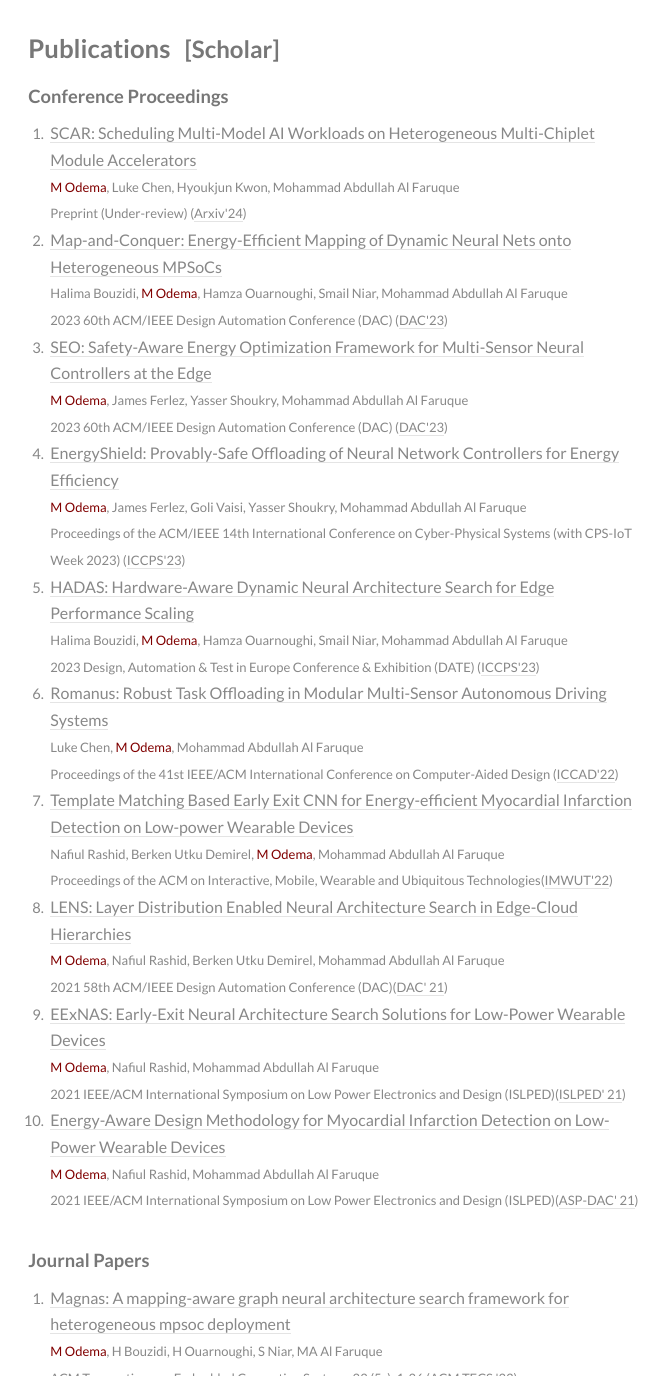
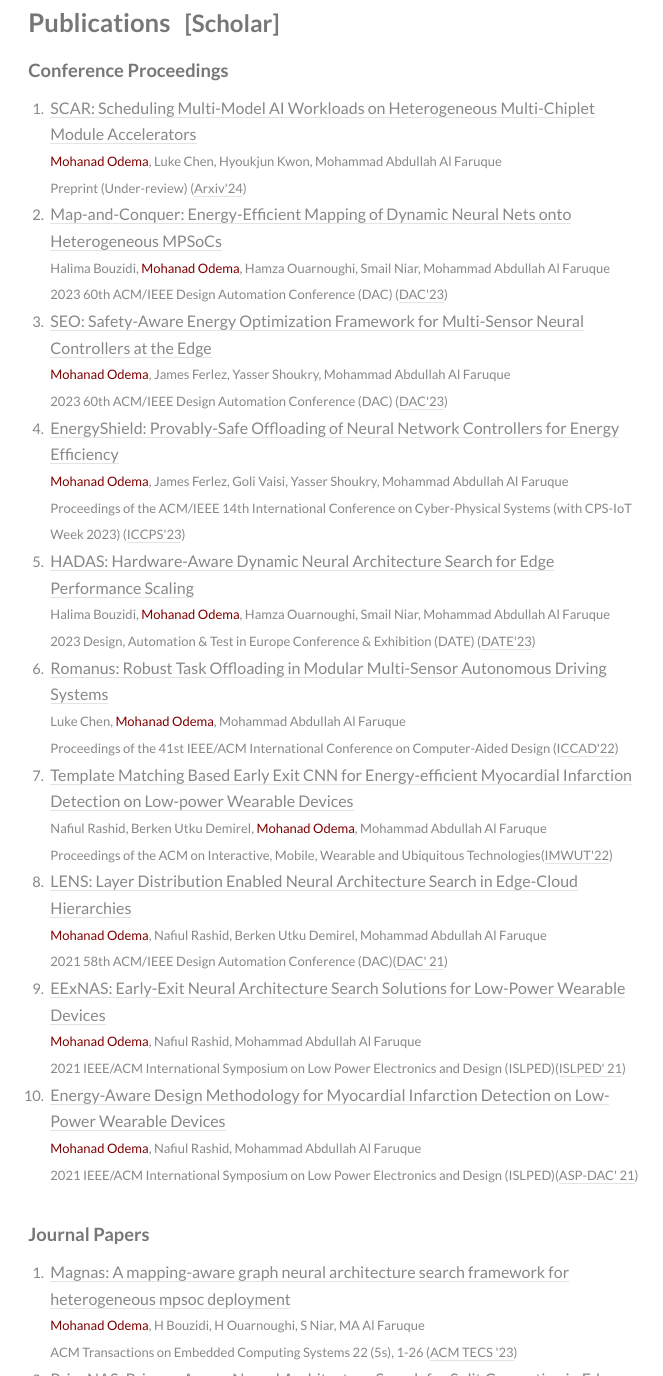
Before and after one commit to MohanadOdema/mohanadodema.github.io, a plain HTML site: page index.html in a window 1280 px wide. Shown: the part 1424-2800 px from the top of the page, without its empty margins (157-820 px from the left). Drawn offline with Linux system fonts and the light colour scheme; a web font is replaced by a local one.

Commit message:
small fixes

```diff
--- a/index.html
+++ b/index.html
@@ -52,9 +52,9 @@
 									</header>
 									<p>
 
-                                    I'm a Ph.D. candidate at the University of California Irvine with broad research interests in areas relating to machine learning, efficiency, and HW/SW co-design for AI models and systems.
-                                    I have hands-on expertise working on cross-layer optimizations from the machine learning algorithmic level down to the underlying computing architecture.
-                                    Under this umbrella, I've worked on research projects spanning the following themes: Edge-AI, model compression, representation learning, generative AI, computer vision, autonomous vehicles, knowledge distillation, AutoML,  Neural Architecture Search, distributed computing, HW/SW co-design, SoCs, 2.5D chiplets technology, hardware acceleration, model parallelization, compiler optimizations.
+                                    I'm a Ph.D. candidate at the University of California Irvine. My research interests lie in areas relating to machine learning, efficiency, and HW/SW co-design for AI models and systems.
+                                    I have hands-on expertise working on optimizations across multiple layers of abstraction, from the machine learning algorithmic level down to the underlying computing architecture. <br>
+                                    Keywords from my projects include: Edge-AI, model compression, representation learning, generative AI, computer vision, autonomous vehicles, knowledge distillation, AutoML, Neural Architecture Search, distributed computing, HW/SW co-design, SoCs, 2.5D chiplets technology, hardware acceleration, model parallelization, compiler optimizations.
                                     </p>
 
 
@@ -88,7 +88,7 @@
 
 								<h3>Education</h3>
 									<p><img src="./images/logos/uci.jfif" alt="University of California Irvine logo" width="8%" style="float:left;margin-right:1em"><b>Ph.D., Computer Engineering (2019-2024)</b> <br> University of California, Irvine<br>
-									Advisor: <a href="https://aicps.eng.uci.edu/" target="_blank">Professor Mohammad Al Faruque</a><br>
+									<!-- Advisor: <a href="https://aicps.eng.uci.edu/" target="_blank">Professor Mohammad Al Faruque</a><br> -->
 									<!-- Dissertation: <a href="https://dataspace.princeton.edu/handle/88435/dsp01j9602354g" target="_blank">Resource-Efficient Management of Large-Scale Public Cloud Systems</a> -->
 									</p>
 
@@ -112,7 +112,7 @@
 									<ol>
                                         <li>
                                             <font size="3vw"><a href="https://dl.acm.org/doi/full/10.1145/3609386" target="_blank">SCAR: Scheduling Multi-Model AI Workloads on Heterogeneous Multi-Chiplet Module Accelerators</a></font><br>
-                                            <font size="2vw"> <font color="Maroon">M Odema</font>, Luke Chen, Hyoukjun Kwon, Mohammad Abdullah Al Faruque</font><br>
+                                            <font size="2vw"> <font color="Maroon">Mohanad Odema</font>, Luke Chen, Hyoukjun Kwon, Mohammad Abdullah Al Faruque</font><br>
                                             <font size="2vw">Preprint (Under-review) (<a href="https://arxiv.org/abs/2405.00790">Arxiv'24</a>)</font>
                                             <!-- <br>
 											<a class="github-button" href="https://github.com/ubc-cirrus-lab/parrotfish" data-icon="octicon-star" data-show-count="true">Star</a>&nbsp;&nbsp;
@@ -121,7 +121,7 @@
                                         </li>
                                         <li>
                                             <font size="3vw"><a href="https://dl.acm.org/doi/full/10.1145/3609386" target="_blank">Map-and-Conquer: Energy-Efficient Mapping of Dynamic Neural Nets onto Heterogeneous MPSoCs</a></font><br>
-                                            <font size="2vw"> Halima Bouzidi, <font color="Maroon">M Odema</font>, Hamza Ouarnoughi, Smail Niar, Mohammad Abdullah Al Faruque</font><br>
+                                            <font size="2vw"> Halima Bouzidi, <font color="Maroon">Mohanad Odema</font>, Hamza Ouarnoughi, Smail Niar, Mohammad Abdullah Al Faruque</font><br>
                                             <font size="2vw">2023 60th ACM/IEEE Design Automation Conference (DAC) (<a href="https://ieeexplore.ieee.org/abstract/document/10247722">DAC'23</a>)</font>
                                             <!-- <br>
 											<a class="github-button" href="https://github.com/ubc-cirrus-lab/parrotfish" data-icon="octicon-star" data-show-count="true">Star</a>&nbsp;&nbsp;
@@ -130,7 +130,7 @@
                                         </li>
                                         <li>
                                             <font size="3vw"><a href="https://ieeexplore.ieee.org/abstract/document/10247751" target="_blank">SEO: Safety-Aware Energy Optimization Framework for Multi-Sensor Neural Controllers at the Edge</a></font><br>
-                                            <font size="2vw"><font color="Maroon">M Odema</font>, James Ferlez, Yasser Shoukry, Mohammad Abdullah Al Faruque</font><br>
+                                            <font size="2vw"><font color="Maroon">Mohanad Odema</font>, James Ferlez, Yasser Shoukry, Mohammad Abdullah Al Faruque</font><br>
                                             <font size="2vw">2023 60th ACM/IEEE Design Automation Conference (DAC) (<a href="https://ieeexplore.ieee.org/abstract/document/10247751">DAC'23</a>)</font>
                                             <!-- <br>
 											<a class="github-button" href="https://github.com/ubc-cirrus-lab/parrotfish" data-icon="octicon-star" data-show-count="true">Star</a>&nbsp;&nbsp;
@@ -139,7 +139,7 @@
                                         </li>
                                         <li>
                                             <font size="3vw"><a href="https://dl.acm.org/doi/abs/10.1145/3576841.3585935" target="_blank">EnergyShield: Provably-Safe Offloading of Neural Network Controllers for Energy Efficiency</a></font><br>
-                                            <font size="2vw"><font color="Maroon">M Odema</font>, James Ferlez, Goli Vaisi, Yasser Shoukry, Mohammad Abdullah Al Faruque</font><br>
+                                            <font size="2vw"><font color="Maroon">Mohanad Odema</font>, James Ferlez, Goli Vaisi, Yasser Shoukry, Mohammad Abdullah Al Faruque</font><br>
                                             <font size="2vw">Proceedings of the ACM/IEEE 14th International Conference on Cyber-Physical Systems (with CPS-IoT Week 2023) (<a href="https://dl.acm.org/doi/abs/10.1145/3576841.3585935">ICCPS'23</a>)</font>
                                             <!-- <br>
 											<a class="github-button" href="https://github.com/ubc-cirrus-lab/parrotfish" data-icon="octicon-star" data-show-count="true">Star</a>&nbsp;&nbsp;
@@ -148,8 +148,8 @@
                                         </li>
                                         <li>
                                             <font size="3vw"><a href="https://ieeexplore.ieee.org/abstract/document/10137095" target="_blank">HADAS: Hardware-Aware Dynamic Neural Architecture Search for Edge Performance Scaling</a></font><br>
-                                            <font size="2vw">Halima Bouzidi, <font color="Maroon">M Odema</font>, Hamza Ouarnoughi, Smail Niar, Mohammad Abdullah Al Faruque</font><br>
-                                            <font size="2vw">2023 Design, Automation & Test in Europe Conference & Exhibition (DATE) (<a href="https://ieeexplore.ieee.org/abstract/document/10137095">ICCPS'23</a>)</font>
+                                            <font size="2vw">Halima Bouzidi, <font color="Maroon">Mohanad Odema</font>, Hamza Ouarnoughi, Smail Niar, Mohammad Abdullah Al Faruque</font><br>
+                                            <font size="2vw">2023 Design, Automation & Test in Europe Conference & Exhibition (DATE) (<a href="https://ieeexplore.ieee.org/abstract/document/10137095">DATE'23</a>)</font>
                                             <!-- <br>
 											<a class="github-button" href="https://github.com/ubc-cirrus-lab/parrotfish" data-icon="octicon-star" data-show-count="true">Star</a>&nbsp;&nbsp;
 											<a class="github-button" href="https://github.com/ubc-cirrus-lab/parrotfish/fork" data-icon="octicon-repo-forked" data-show-count="true">Fork</a>&nbsp;&nbsp;
@@ -157,7 +157,7 @@
                                         </li>
                                         <li>
                                             <font size="3vw"><a href="https://dl.acm.org/doi/abs/10.1145/3508352.3549356" target="_blank">Romanus: Robust Task Offloading in Modular Multi-Sensor Autonomous Driving Systems</a></font><br>
-                                            <font size="2vw">Luke Chen, <font color="Maroon">M Odema</font>, Mohammad Abdullah Al Faruque</font><br>
+                                            <font size="2vw">Luke Chen, <font color="Maroon">Mohanad Odema</font>, Mohammad Abdullah Al Faruque</font><br>
                                             <font size="2vw">Proceedings of the 41st IEEE/ACM International Conference on Computer-Aided Design (<a href="https://dl.acm.org/doi/abs/10.1145/3508352.3549356">ICCAD'22</a>)</font>
                                             <!-- <br>
 											<a class="github-button" href="https://github.com/ubc-cirrus-lab/parrotfish" data-icon="octicon-star" data-show-count="true">Star</a>&nbsp;&nbsp;
@@ -166,7 +166,7 @@
                                         </li>
                                         <li>
                                             <font size="3vw"><a href="https://dl.acm.org/doi/abs/10.1145/3534580" target="_blank">Template Matching Based Early Exit CNN for Energy-efficient Myocardial Infarction Detection on Low-power Wearable Devices</a></font><br>
-                                            <font size="2vw">Nafiul Rashid, Berken Utku Demirel, <font color="Maroon">M Odema</font>, Mohammad Abdullah Al Faruque</font><br>
+                                            <font size="2vw">Nafiul Rashid, Berken Utku Demirel, <font color="Maroon">Mohanad Odema</font>, Mohammad Abdullah Al Faruque</font><br>
                                             <font size="2vw">Proceedings of the ACM on Interactive, Mobile, Wearable and Ubiquitous Technologies(<a href="https://dl.acm.org/doi/abs/10.1145/3534580">IMWUT'22</a>)</font>
                                             <!-- <br>
 											<a class="github-button" href="https://github.com/ubc-cirrus-lab/parrotfish" data-icon="octicon-star" data-show-count="true">Star</a>&nbsp;&nbsp;
@@ -175,7 +175,7 @@
                                         </li>
                                         <li>
                                             <font size="3vw"><a href="https://ieeexplore.ieee.org/abstract/document/9586259" target="_blank">LENS: Layer Distribution Enabled Neural Architecture Search in Edge-Cloud Hierarchies</a></font><br>
-                                            <font size="2vw"><font color="Maroon">M Odema</font>, Nafiul Rashid, Berken Utku Demirel, Mohammad Abdullah Al Faruque</font><br>
+                                            <font size="2vw"><font color="Maroon">Mohanad Odema</font>, Nafiul Rashid, Berken Utku Demirel, Mohammad Abdullah Al Faruque</font><br>
                                             <font size="2vw">2021 58th ACM/IEEE Design Automation Conference (DAC)(<a href="https://ieeexplore.ieee.org/abstract/document/9586259">DAC' 21</a>)</font>
                                             <!-- <br>
 											<a class="github-button" href="https://github.com/ubc-cirrus-lab/parrotfish" data-icon="octicon-star" data-show-count="true">Star</a>&nbsp;&nbsp;
@@ -184,7 +184,7 @@
                                         </li>
                                         <li>
                                             <font size="3vw"><a href="https://ieeexplore.ieee.org/abstract/document/9502503" target="_blank">EExNAS: Early-Exit Neural Architecture Search Solutions for Low-Power Wearable Devices</a></font><br>
-                                            <font size="2vw"><font color="Maroon">M Odema</font>, Nafiul Rashid, Mohammad Abdullah Al Faruque</font><br>
+                                            <font size="2vw"><font color="Maroon">Mohanad Odema</font>, Nafiul Rashid, Mohammad Abdullah Al Faruque</font><br>
                                             <font size="2vw">2021 IEEE/ACM International Symposium on Low Power Electronics and Design (ISLPED)(<a href="https://ieeexplore.ieee.org/abstract/document/9502503">ISLPED' 21</a>)</font>
                                             <!-- <br>
 											<a class="github-button" href="https://github.com/ubc-cirrus-lab/parrotfish" data-icon="octicon-star" data-show-count="true">Star</a>&nbsp;&nbsp;
@@ -193,7 +193,7 @@
                                         </li>
                                         <li>
                                             <font size="3vw"><a href="https://dl.acm.org/doi/abs/10.1145/3394885.3431513" target="_blank">Energy-Aware Design Methodology for Myocardial Infarction Detection on Low-Power Wearable Devices</a></font><br>
-                                            <font size="2vw"><font color="Maroon">M Odema</font>, Nafiul Rashid, Mohammad Abdullah Al Faruque</font><br>
+                                            <font size="2vw"><font color="Maroon">Mohanad Odema</font>, Nafiul Rashid, Mohammad Abdullah Al Faruque</font><br>
                                             <font size="2vw">2021 IEEE/ACM International Symposium on Low Power Electronics and Design (ISLPED)(<a href="https://dl.acm.org/doi/abs/10.1145/3394885.3431513">ASP-DAC' 21</a>)</font>
                                             <!-- <br>
 											<a class="github-button" href="https://github.com/ubc-cirrus-lab/parrotfish" data-icon="octicon-star" data-show-count="true">Star</a>&nbsp;&nbsp;
@@ -208,7 +208,7 @@
 									<ol>
                                         <li>
                                             <font size="3vw"><a href="https://dl.acm.org/doi/full/10.1145/3609386" target="_blank">Magnas: A mapping-aware graph neural architecture search framework for heterogeneous mpsoc deployment</a></font><br>
-                                            <font size="2vw"> <font color="Maroon">M Odema</font>, H Bouzidi, H Ouarnoughi, S Niar, MA Al Faruque</font><br>
+                                            <font size="2vw"> <font color="Maroon">Mohanad Odema</font>, H Bouzidi, H Ouarnoughi, S Niar, MA Al Faruque</font><br>
                                             <font size="2vw">ACM Transactions on Embedded Computing Systems 22 (5s), 1-26 (<a href="https://acmsocc.org/2023/">ACM TECS '23</a>)</font>
                                             <!-- <br>
 											<a class="github-button" href="https://github.com/ubc-cirrus-lab/parrotfish" data-icon="octicon-star" data-show-count="true">Star</a>&nbsp;&nbsp;
@@ -217,7 +217,7 @@
                                         </li>
                                         <li>
                                             <font size="3vw"><a href="https://ieeexplore.ieee.org/abstract/document/10239258" target="_blank">PrivyNAS: Privacy-Aware Neural Architecture Search for Split Computing in Edge–Cloud Systems</a>&nbsp;
-                                            <font size="2vw"><font color="Maroon">M Odema</font>, MA Al Faruque</font><br>
+                                            <font size="2vw"><font color="Maroon">Mohanad Odema</font>, MA Al Faruque</font><br>
                                             <font size="2vw">2023 Internet of Things Journal (<a href="https://ieeexplore.ieee.org/abstract/document/10239258">IoTJ '23</a>)</font>
                                             <!-- <br>
 											<a class="github-button" href="https://github.com/ubc-cirrus-lab/unfaasener" data-icon="octicon-star" data-show-count="true">Star</a>&nbsp;&nbsp;
@@ -226,12 +226,12 @@
                                         </li>
                                         <li>
                                             <font size="3vw"><a href="https://ieeexplore.ieee.org/abstract/document/9908151" target="_blank">Testudo: Collaborative Intelligence for Latency-Critical Autonomous Systems</a>&nbsp;
-                                            <font size="2vw"><font color="Maroon">M Odema</font>, Luke Chen, Marco Levorato, Mohammad Abdullah Al Faruque</font><br>
+                                            <font size="2vw"><font color="Maroon">Mohanad Odema</font>, Luke Chen, Marco Levorato, Mohammad Abdullah Al Faruque</font><br>
                                             <font size="2vw">2022 IEEE Transactions on Computer Aided Design of Integrated Circuits and Systems (<a href="https://ieeexplore.ieee.org/abstract/document/9908151">TCAD '22</a>)</font>
                                         </li>
                                         <li>
                                             <font size="3vw"><a href="https://dl.acm.org/doi/abs/10.1145/3477006" target="_blank">SAGE: A Split-Architecture Methodology for Efficient End-to-End Autonomous Vehicle Control</a>&nbsp;
-                                            <font size="2vw"> Arnav Malawade,  <font color="Maroon">M Odema</font>, Sebastien Lajeunesse-DeGroot, Mohammad Abdullah Al Faruque</font><br>
+                                            <font size="2vw"> Arnav Malawade,  <font color="Maroon">Mohanad Odema</font>, Sebastien Lajeunesse-DeGroot, Mohammad Abdullah Al Faruque</font><br>
                                             <font size="2vw">ACM Transactions on Embedded Computing Systems (TECS) (<a href="https://dl.acm.org/doi/abs/10.1145/3477006">TECS '21</a>)</font>
                                         </li>
 
```
Also changed, not shown: images/bg.jpg.
